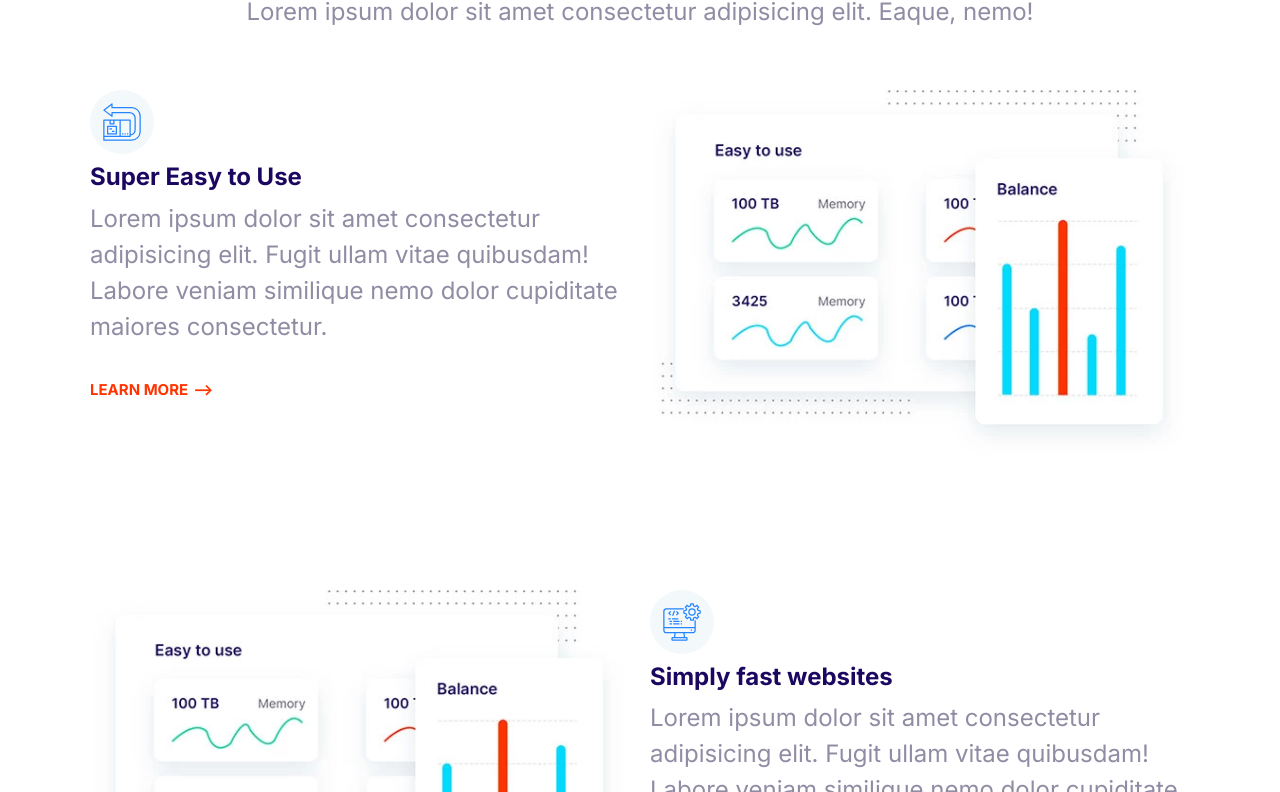
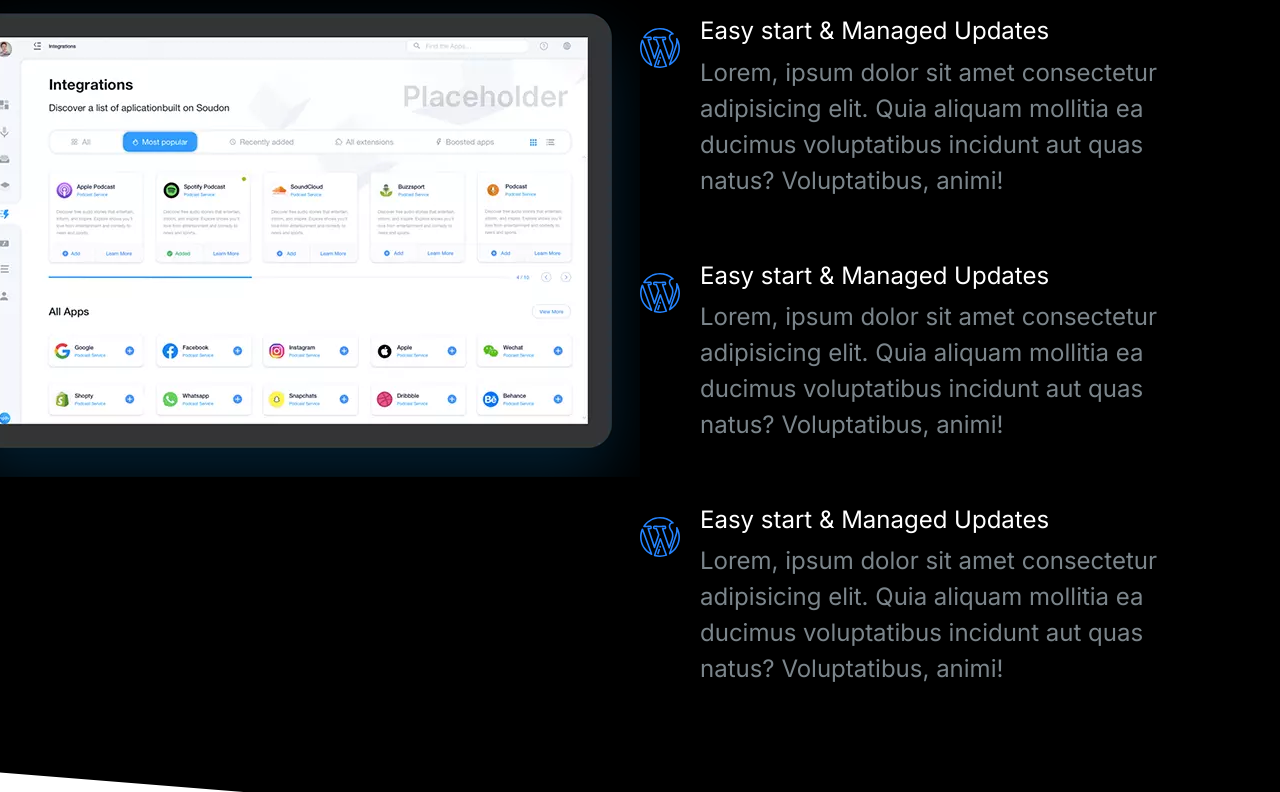
Before and after one commit to catalinus1997/Moshify-2, a plain HTML site: page index.html in a window 1280 px wide. Shown: the part 153-945 px from the top of the page. Drawn offline with Linux system fonts and the light colour scheme.

Commit message:
showcase block

```diff
--- a/CSS/style.css
+++ b/CSS/style.css
@@ -5,6 +5,10 @@
 }
 
 /* Typography */
+::selection {
+  background: var(--color-primary);
+  color: #fff;
+}
 html {
   font-size: 62.5%;
 }
@@ -45,6 +49,7 @@ h2 {
 
 h3 {
   font-size: 3rem;
+  font-weight: 500;
 }
 
 p {
@@ -135,7 +140,6 @@ p {
 .list {
   list-style: none;
   padding-left: 0;
-  color: var(--color-headings);
 }
 
 .list--inline .list__item {
@@ -146,6 +150,7 @@ p {
 .list--tick {
   list-style-image: url(../images/tick.svg);
   padding-left: 3rem;
+  color: var(--color-headings);
 }
 
 .list--tick .list__item {
@@ -411,6 +416,7 @@ p {
 
 .media {
   display: flex;
+  margin-bottom: 4rem;
 }
 
 .media__title {
@@ -617,18 +623,20 @@ p {
   color: #7b858b;
 }
 
-.block--dark .block__heading {
+.block--dark h1,
+.block--dark h2,
+.block--dark h3 {
   color: #fff;
 }
 
 .block--skewed-right {
   padding-bottom: calc(var(--padding-vertical) + 4rem);
-  clip-path: polygon(0% 0%, 100% 0%, 100% 100%, 0% 80%);
+  clip-path: polygon(0% 0%, 100% 0%, 100% 100%, 0% 90%);
 }
 
 .block--skewed-left {
   padding-bottom: calc(var(--padding-vertical) + 4rem);
-  clip-path: polygon(0% 0%, 100% 0%, 100% 80%, 0% 100%);
+  clip-path: polygon(0% 0%, 100% 0%, 100% 90%, 0% 100%);
 }
 
 .container {
@@ -703,9 +711,7 @@ p {
 }
 
 /* HERO */
-.hero {
-  clip-path: polygon(0% 0%, 100% 0%, 100% 90%, 0% 100%);
-}
+
 .hero__tagline {
   font-size: 2rem;
   color: #b9c3cf;
@@ -786,3 +792,23 @@ p {
     order: 2;
   }
 }
+
+/* Showcase block */
+
+.block-showcase__image > img {
+  width: 100%;
+}
+
+@media screen and (min-width: 768px) {
+  .block-showcase .grid {
+    grid-template-columns: 50% 50%;
+  }
+  .block-showcase__image {
+    justify-self: end;
+  }
+
+  .block-showcase__image > img {
+    width: auto;
+    max-width: 700px;
+  }
+}
--- a/index.html
+++ b/index.html
@@ -15,94 +15,74 @@
     <link rel="stylesheet" href="CSS/style.css" />
   </head>
   <body>
-    <section class="block container">
+    <section class="block block--dark block--skewed-right block-showcase">
       <header class="block__header">
-        <h2>Host on the cloud to Keep Growing</h2>
-        <p>
-          Lorem ipsum dolor sit amet consectetur adipisicing elit. Eaque, nemo!
-        </p>
+        <h2>User friendly Control Panel</h2>
       </header>
-      <article class="grid grid--1x2 feature">
-        <div class="feature__content">
-          <span class="icon-container">
-            <svg class="icon icon--primary">
-              <use xlink:href="images/sprite.svg#easy"></use>
-            </svg>
-          </span>
-          <h3 class="feature__heading">Super Easy to Use</h3>
-          <p>
-            Lorem ipsum dolor sit amet consectetur adipisicing elit. Fugit ullam
-            vitae quibusdam! Labore veniam similique nemo dolor cupiditate
-            maiores consectetur.
-          </p>
-          <a href="#" class="link-arrow">Learn more</a>
-        </div>
-        <picture>
+      <div class="container grid grid--1x2">
+        <picture class="block-showcase__image">
           <source
             type="image/webp"
-            srcset="images/easy.webp 1x, images/easy@2x.webp 2x"
-          />
+            srcset="images/ipad.webp 1x, images/ipad@2x.webp 2x" />
           <source
-            type="image/jpg"
-            srcset="images/easy.jpg 1x, images/easy@2x.jpg 2x"
-          />
-          <img class="feature__image" src="images/easy@2x.jpg" alt="" />
-        </picture>
-      </article>
-      <article class="grid grid--1x2 feature">
-        <div class="feature__content">
-          <span class="icon-container">
+            type="image/png"
+            srcset="images/ipad.png 1x, images/ipad@2x.png 2x" />
+          <img src="images/ipad.png" alt=""
+        /></picture>
+        <ul class="list">
+          <li>
+            <div class="media">
+              <div class="media__image">
                 <svg class="icon icon--primary">
-              <use xlink:href="images/sprite.svg#computer"></use>
+                  <use xlink:href="images/sprite.svg#wordpress"></use>
                 </svg>
-          </span>
-          <h3 class="feature__heading">Simply fast websites</h3>
+              </div>
+              <div class="media__body">
+                <h3 class="media__title">Easy start & Managed Updates</h3>
                 <p>
-            Lorem ipsum dolor sit amet consectetur adipisicing elit. Fugit ullam
-            vitae quibusdam! Labore veniam similique nemo dolor cupiditate
-            maiores consectetur.
+                  Lorem, ipsum dolor sit amet consectetur adipisicing elit. Quia
+                  aliquam mollitia ea ducimus voluptatibus incidunt aut quas
+                  natus? Voluptatibus, animi!
                 </p>
-          <a href="#" class="link-arrow">Learn more</a>
               </div>
-        <picture>
-          <source
-            type="image/webp"
-            srcset="images/easy.webp 1x, images/easy@2x.webp 2x"
-          />
-          <source
-            type="image/jpg"
-            srcset="images/easy.jpg 1x, images/easy@2x.jpg 2x"
-          />
-          <img class="feature__image" src="images/easy@2x.jpg" alt="" />
-        </picture>
-      </article>
-      <article class="grid grid--1x2 feature">
-        <div class="feature__content">
-          <span class="icon-container">
+            </div>
+          </li>
+          <li>
+            <div class="media">
+              <div class="media__image">
                 <svg class="icon icon--primary">
-              <use xlink:href="images/sprite.svg#settings"></use>
+                  <use xlink:href="images/sprite.svg#wordpress"></use>
                 </svg>
-          </span>
-          <h3 class="feature__heading">Wordpress made easy</h3>
+              </div>
+              <div class="media__body">
+                <h3 class="media__title">Easy start & Managed Updates</h3>
                 <p>
-            Lorem ipsum dolor sit amet consectetur adipisicing elit. Fugit ullam
-            vitae quibusdam! Labore veniam similique nemo dolor cupiditate
-            maiores consectetur.
+                  Lorem, ipsum dolor sit amet consectetur adipisicing elit. Quia
+                  aliquam mollitia ea ducimus voluptatibus incidunt aut quas
+                  natus? Voluptatibus, animi!
                 </p>
-          <a href="#" class="link-arrow">Learn more</a>
               </div>
-        <picture>
-          <source
-            type="image/webp"
-            srcset="images/easy.webp 1x, images/easy@2x.webp 2x"
-          />
-          <source
-            type="image/jpg"
-            srcset="images/easy.jpg 1x, images/easy@2x.jpg 2x"
-          />
-          <img class="feature__image" src="images/easy@2x.jpg" alt="" />
-        </picture>
-      </article>
+            </div>
+          </li>
+          <li>
+            <div class="media">
+              <div class="media__image">
+                <svg class="icon icon--primary">
+                  <use xlink:href="images/sprite.svg#wordpress"></use>
+                </svg>
+              </div>
+              <div class="media__body">
+                <h3 class="media__title">Easy start & Managed Updates</h3>
+                <p>
+                  Lorem, ipsum dolor sit amet consectetur adipisicing elit. Quia
+                  aliquam mollitia ea ducimus voluptatibus incidunt aut quas
+                  natus? Voluptatibus, animi!
+                </p>
+              </div>
+            </div>
+          </li>
+        </ul>
+      </div>
     </section>
     <script src="js/main.js"></script>
   </body>
```
Also changed, not shown: components/media.html (+6 -2 lines), components/showcase-block.html (added, +69 -0 lines), images/ipad.png (added), images/ipad.webp (added), images/ipad@2x.png (added), images/ipad@2x.webp (added). Lines whose indentation alone changed are shown as unchanged.
